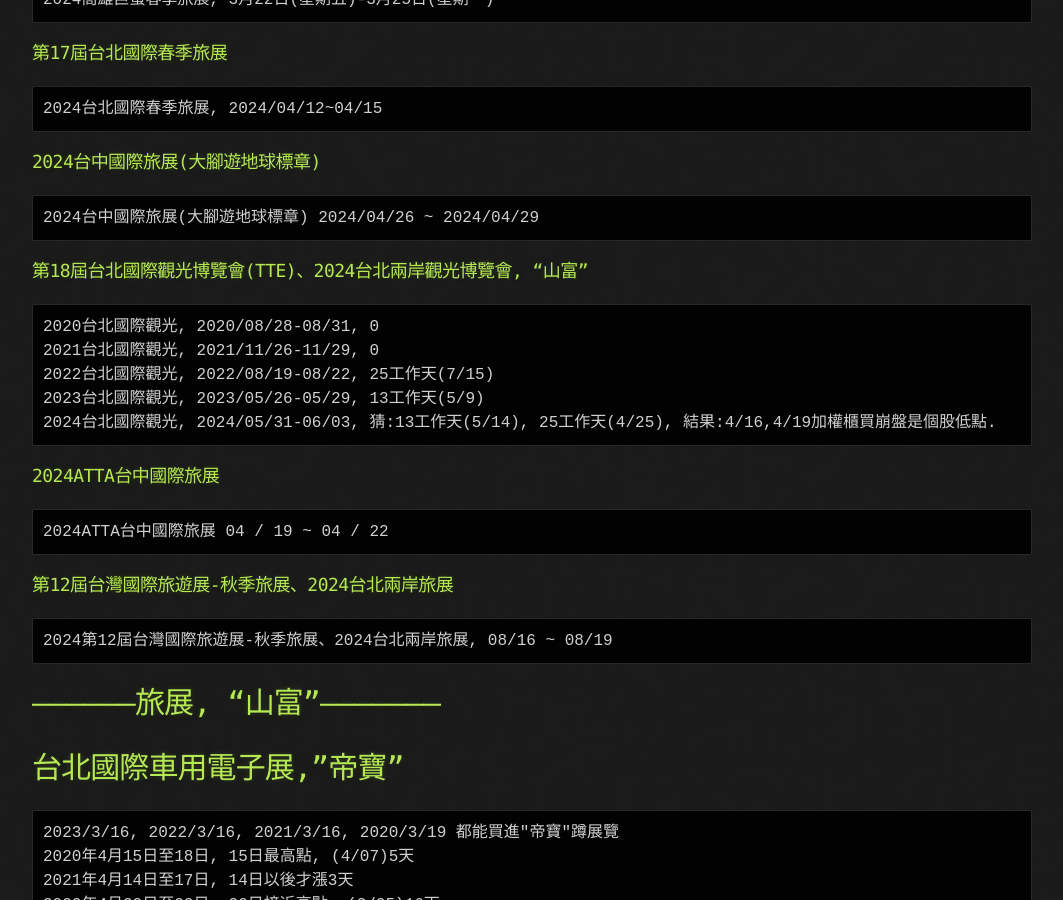
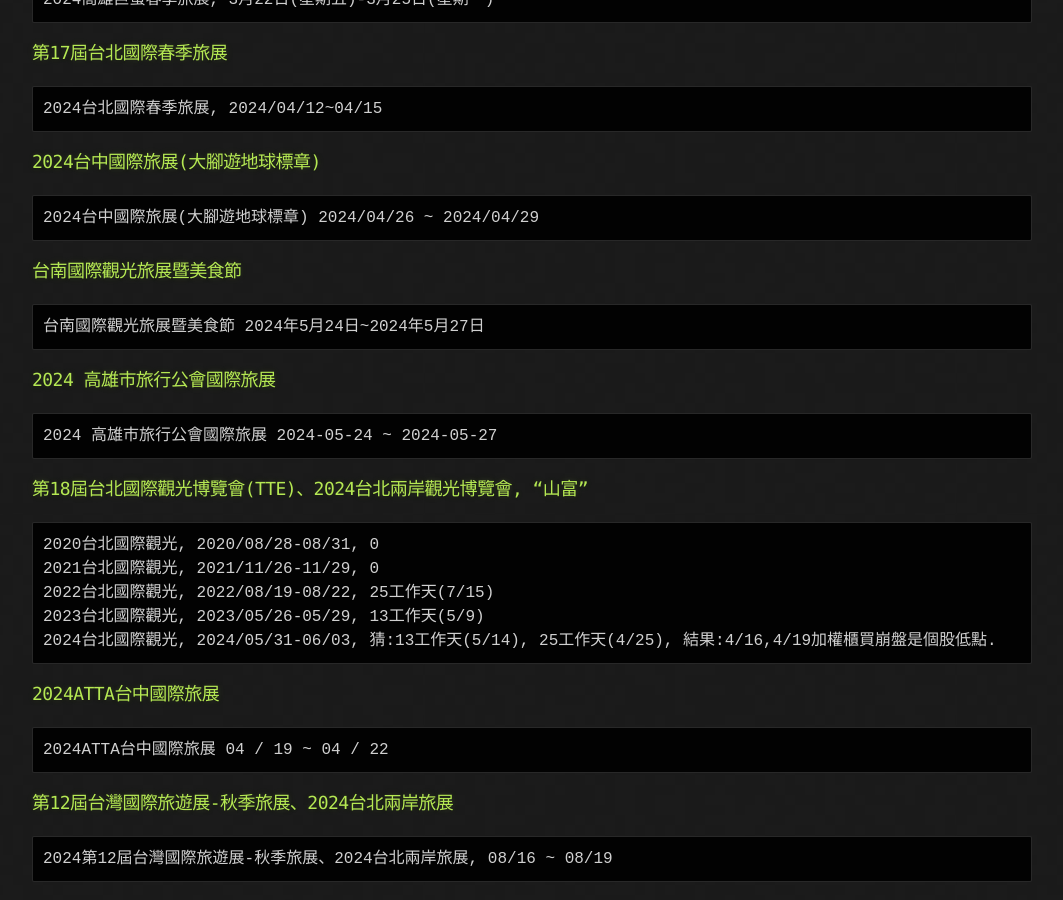
Before and after one commit to lepg5487/Stock_God, a Jekyll site: the page built from experience.md, in a window 1280 px wide and 900 px high, scrolled down 4806 px. Shown: the whole window, without its empty margins (108-1171 px from the left). Built offline with Jekyll 4.4.1, drawn with Linux system fonts in a browser that asks for light colours; our own code applies the rules of GitHub Pages for plain Markdown files.

Commit message:
Update experience.md

````diff
--- a/experience.md
+++ b/experience.md
@@ -181,6 +181,14 @@
 ### 2024台中國際旅展(大腳遊地球標章)
 ```
 2024台中國際旅展(大腳遊地球標章) 2024/04/26 ~ 2024/04/29
+```
+### 台南國際觀光旅展暨美食節
+```
+台南國際觀光旅展暨美食節 2024年5月24日~2024年5月27日
+```
+### 2024 高雄市旅行公會國際旅展
+```
+2024 高雄市旅行公會國際旅展 2024-05-24 ~ 2024-05-27
 ```
 ### 第18屆台北國際觀光博覽會(TTE)、2024台北兩岸觀光博覽會, "山富"
 ```
````
